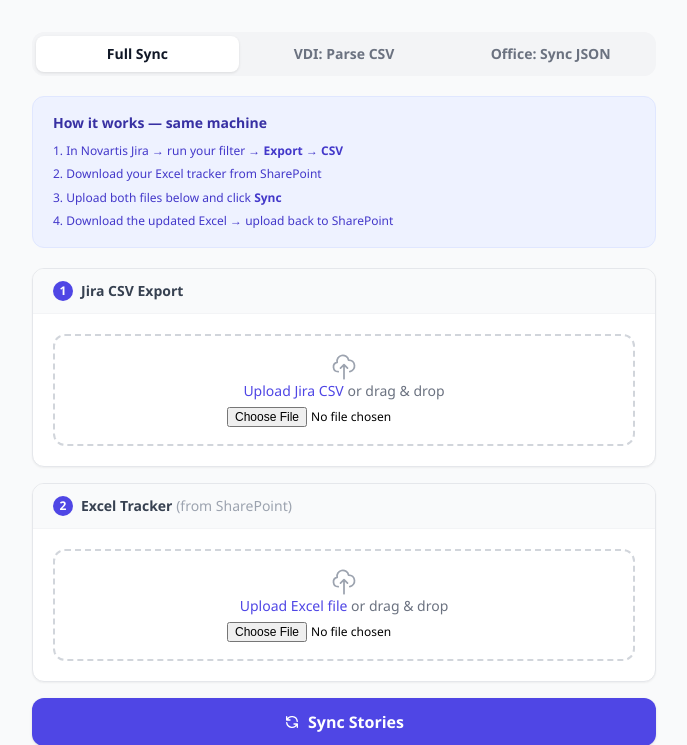
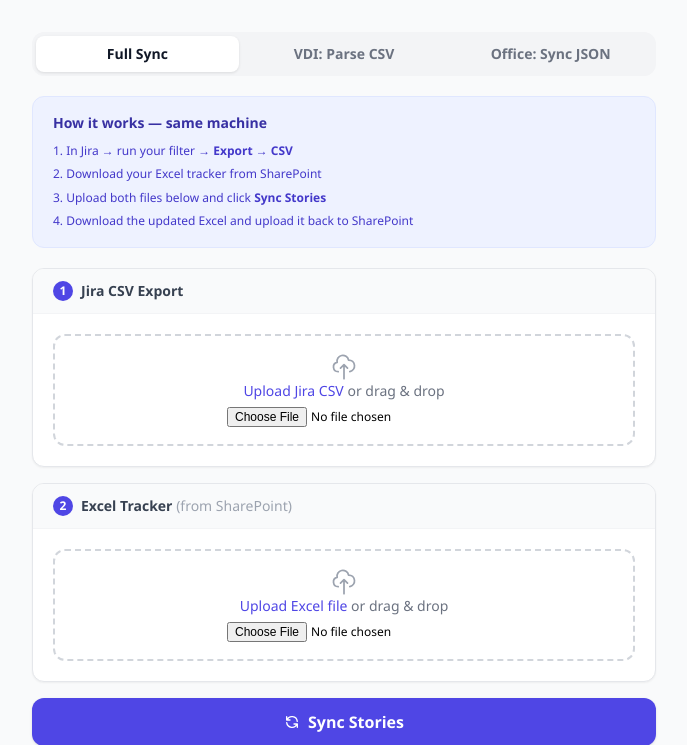
Before and after one commit to psheldon230/User-Story-Tracker, a Flask app: page / in a window 1280 px wide. Shown: the part 67-812 px from the top of the page, without its empty margins (296-983 px from the left). Run offline with Flask 3, Linux system fonts and the light colour scheme.

Commit message:
Improve all UI messages: remove Novartis references, clearer instructions and errors (v5)

```diff
--- a/templates/index.html
+++ b/templates/index.html
@@ -59,32 +59,32 @@
     <div id="instructions-full" class="bg-indigo-50 border border-indigo-100 rounded-xl px-5 py-4">
       <p class="text-indigo-800 text-sm font-semibold mb-2">How it works &mdash; same machine</p>
       <ol class="text-indigo-700 text-xs space-y-1 list-decimal list-inside leading-relaxed">
-        <li>In Novartis Jira &rarr; run your filter &rarr; <strong>Export &rarr; CSV</strong></li>
+        <li>In Jira &rarr; run your filter &rarr; <strong>Export &rarr; CSV</strong></li>
         <li>Download your Excel tracker from SharePoint</li>
-        <li>Upload both files below and click <strong>Sync</strong></li>
-        <li>Download the updated Excel &rarr; upload back to SharePoint</li>
+        <li>Upload both files below and click <strong>Sync Stories</strong></li>
+        <li>Download the updated Excel and upload it back to SharePoint</li>
       </ol>
     </div>
 
     <!-- Instructions: vdi -->
     <div id="instructions-vdi" class="bg-amber-50 border border-amber-100 rounded-xl px-5 py-4 hidden">
-      <p class="text-amber-800 text-sm font-semibold mb-2">VDI Step &mdash; use this tab on VDI</p>
+      <p class="text-amber-800 text-sm font-semibold mb-2">Step 1 &mdash; do this on VDI</p>
       <ol class="text-amber-700 text-xs space-y-1 list-decimal list-inside leading-relaxed">
-        <li>In Novartis Jira &rarr; run your filter &rarr; <strong>Export &rarr; CSV</strong></li>
+        <li>In Jira &rarr; run your filter &rarr; <strong>Export &rarr; CSV</strong></li>
         <li>Upload the CSV here and click <strong>Parse &amp; Copy JSON</strong></li>
-        <li>The JSON text appears &mdash; click <strong>Copy</strong> and copy it</li>
-        <li>Switch to your Deloitte machine &rarr; use <strong>Office: Sync JSON</strong> tab &rarr; paste the text</li>
+        <li>Click <strong>Copy</strong> to copy the JSON text</li>
+        <li>Switch to your other machine &rarr; open this tool &rarr; use the <strong>Office: Sync JSON</strong> tab</li>
       </ol>
     </div>
 
     <!-- Instructions: office -->
     <div id="instructions-office" class="bg-emerald-50 border border-emerald-100 rounded-xl px-5 py-4 hidden">
-      <p class="text-emerald-800 text-sm font-semibold mb-2">Deloitte Machine Step</p>
+      <p class="text-emerald-800 text-sm font-semibold mb-2">Step 2 &mdash; do this on your office machine</p>
       <ol class="text-emerald-700 text-xs space-y-1 list-decimal list-inside leading-relaxed">
-        <li>Paste the JSON text you copied from VDI</li>
-        <li>Paste it into the box below</li>
+        <li>Paste the JSON text you copied from VDI into the box below</li>
         <li>Download your Excel tracker from SharePoint and upload it</li>
-        <li>Click <strong>Sync Stories</strong> &rarr; download the updated Excel &rarr; upload to SharePoint</li>
+        <li>Click <strong>Sync Stories</strong></li>
+        <li>Download the updated Excel and upload it back to SharePoint</li>
       </ol>
     </div>
 
@@ -462,14 +462,14 @@
       var reader = new FileReader();
       reader.onload = function(e) {
         var allRows = parseCSV(e.target.result);
-        if (allRows.length < 2) { toast('CSV appears empty.', 'error'); return; }
+        if (allRows.length < 2) { toast('The CSV file appears to be empty — check your Jira export.', 'error'); return; }
 
         var header = allRows[0].map(function(h) { return h.trim(); });
         var lower  = header.map(function(h) { return h.toLowerCase(); });
         var keyIdx = findCol(lower, KEY_CANDIDATES);
 
         if (keyIdx === null) {
-          toast('No Issue Key column found in CSV.', 'error'); return;
+          toast('No Issue Key column found — make sure you exported from Jira with the Issue Key field included.', 'error'); return;
         }
 
         var dataRows = allRows.slice(1).filter(function(r) { return r.some(function(v){ return v.trim(); }); });
@@ -486,12 +486,12 @@
           stories.push({ key: key, sprint: sprint });
         }
 
-        if (!stories.length) { toast('No stories found in CSV.', 'error'); return; }
+        if (!stories.length) { toast('No valid Jira stories found — the CSV may have been exported without Issue Key values.', 'error'); return; }
 
         var json = JSON.stringify(stories, null, 2);
         document.getElementById('vdiJsonText').value = json;
         document.getElementById('vdiJsonBox').classList.remove('hidden');
-        toast('Parsed ' + stories.length + ' stories. Copy the text below.', 'success');
+        toast('Found ' + stories.length + ' stor' + (stories.length === 1 ? 'y' : 'ies') + '. Click Copy, then paste on your other machine.', 'success');
       };
       reader.readAsText(input.files[0]);
     });
@@ -504,7 +504,7 @@
         document.execCommand('copy');
         toast('Copied!', 'success');
       } catch(ex) {
-        toast('Select all the text in the box and copy manually.', 'error');
+        toast('Auto-copy failed — click inside the box, select all (Ctrl+A), and copy manually.', 'error');
       }
     });
 
```
